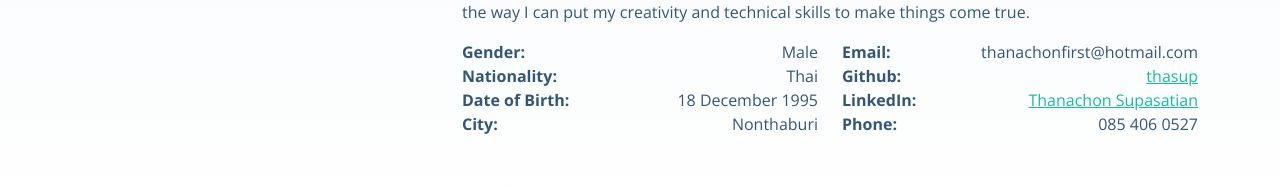
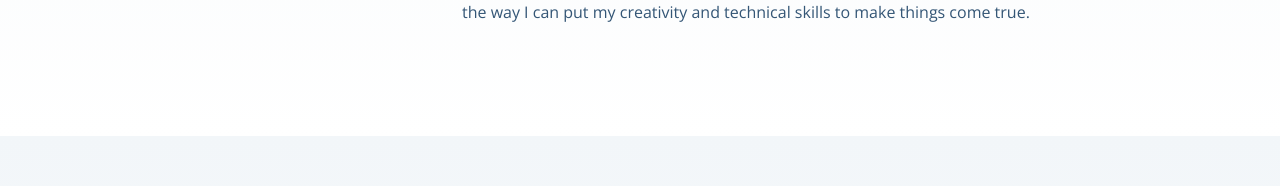
Before and after one commit to thasup/portfolio-nextjs, a Next.js app: page / in a window 1280 px wide. Shown: the part 1350-1536 px from the top of the page. Built offline with nearby package versions, Linux system fonts and the light colour scheme; a web font is replaced by a local one.

Commit message:
chore: Remove un-relate imformation

```diff
--- a/components/AboutMe.js
+++ b/components/AboutMe.js
@@ -16,7 +16,7 @@ const AboutMe = () => {
           >
             <WebImage
               src={
-                "https://www.dropbox.com/s/oxlkcjkjn9tmxrh/profile%20image%20circle.png"
+                "https://res.cloudinary.com/thasup/image/upload/w_600,f_auto/v1654267591/portfolio/IMG_71362_phuw5y.png"
               }
               width={250}
               height={250}
@@ -50,55 +50,6 @@ const AboutMe = () => {
                 creativity and technical skills to make things come true.
               </p>
             </Row>
-            <Row>
-              <Col lg={6}>
-                <ul id="personal-detail">
-                  <li className="d-flex justify-content-between">
-                    <strong>Gender:</strong>
-                    <span>Male</span>
-                  </li>
-                  <li className="d-flex justify-content-between">
-                    <strong>Nationality:</strong>
-                    <span>Thai</span>
-                  </li>
-                  <li className="d-flex justify-content-between">
-                    <strong>Date of Birth:</strong>
-                    <span>18 December 1995</span>
-                  </li>
-                  <li className="d-flex justify-content-between">
-                    <strong>City:</strong>
-                    <span>Nonthaburi</span>
-                  </li>
-                </ul>
-              </Col>
-              <Col lg={6}>
-                <ul id="personal-detail">
-                  <li className="d-flex justify-content-between">
-                    <strong>Email:</strong>
-                    <span>thanachonfirst@hotmail.com</span>
-                  </li>
-                  <li className="d-flex justify-content-between">
-                    <strong>Github:</strong>
-                    <a href="https://github.com/thasup" target="blank">
-                      thasup
-                    </a>
-                  </li>
-                  <li className="d-flex justify-content-between">
-                    <strong>LinkedIn:</strong>
-                    <a
-                      href="https://www.linkedin.com/in/thanachon-supasatian-278292159/"
-                      target="blank"
-                    >
-                      Thanachon Supasatian
-                    </a>
-                  </li>
-                  <li className="d-flex justify-content-between">
-                    <strong>Phone:</strong>
-                    <span>085 406 0527</span>
-                  </li>
-                </ul>
-              </Col>
-            </Row>
           </Col>
         </Row>
       </Container>
```
